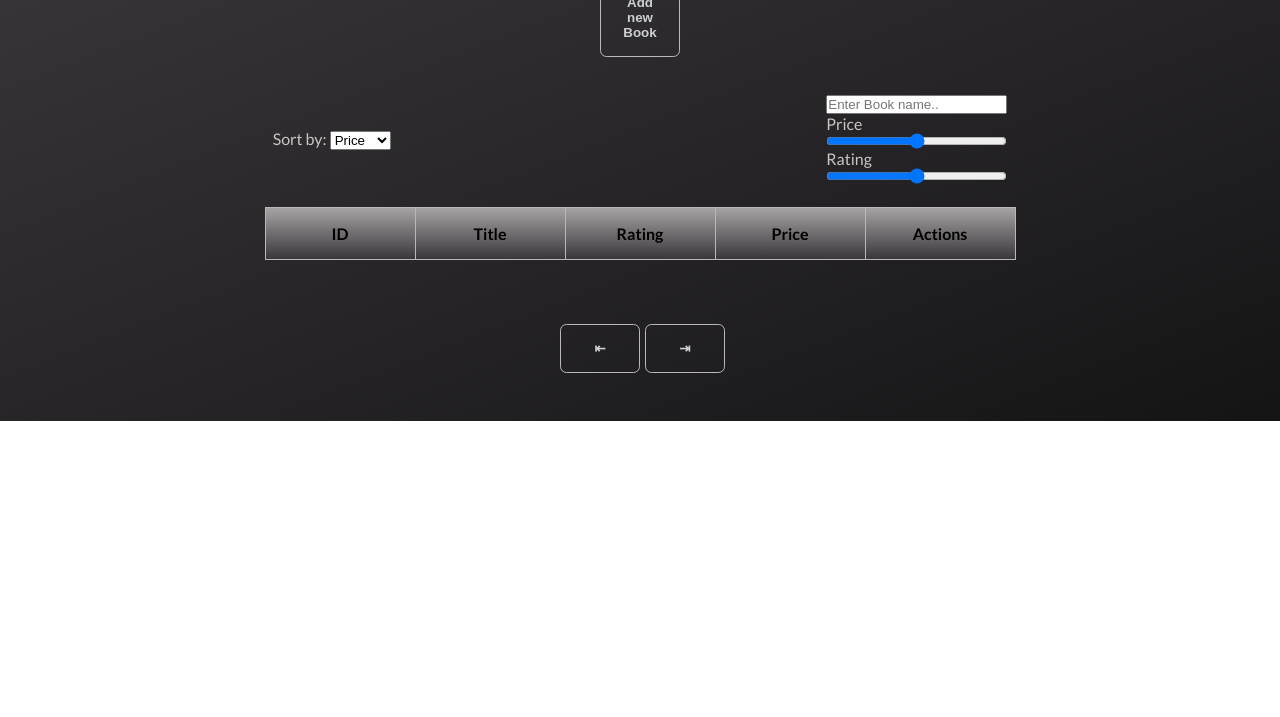
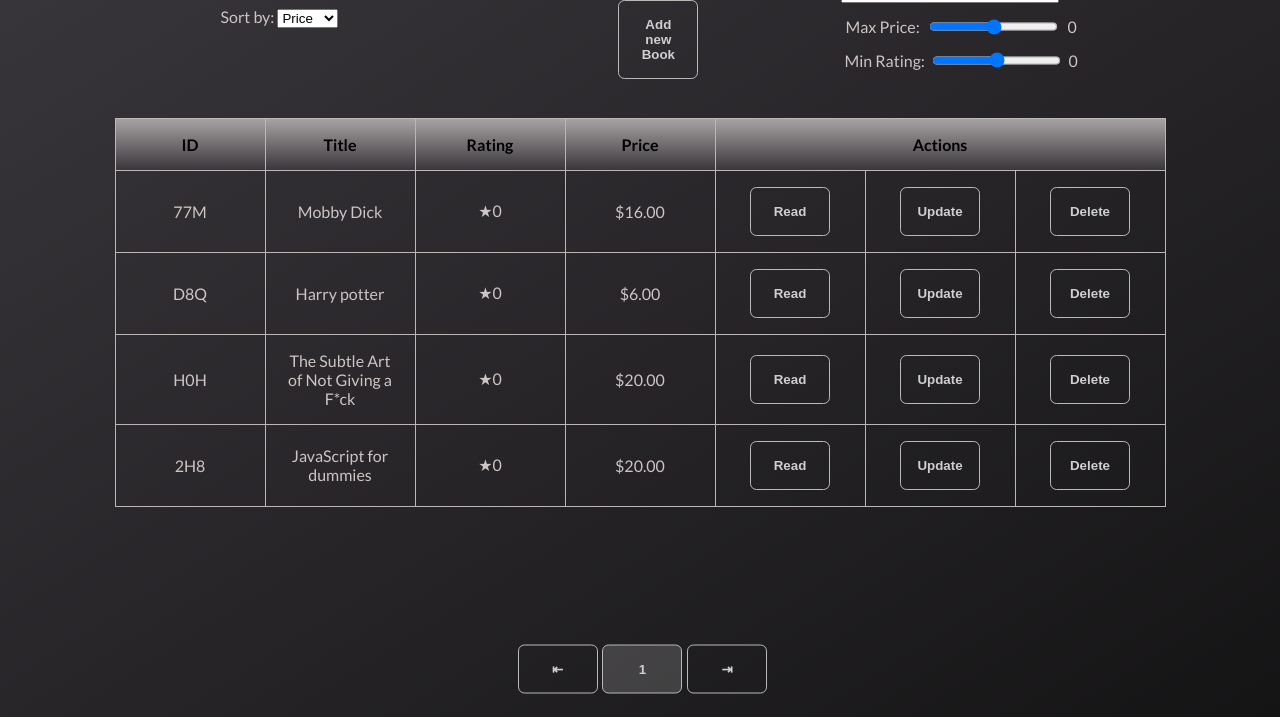
Before and after one commit to YoavDn/book-shop, a plain HTML site: page index.html in a window 1280 px wide. Shown: the part 83-800 px from the top of the page. Drawn offline with Linux system fonts and the light colour scheme.

Commit message:
css update

```diff
--- a/css/main.css
+++ b/css/main.css
@@ -10,6 +10,12 @@ html {
   color: rgb(205, 196, 196);
 }
 
+body {
+  height: 100vh;
+  background: linear-gradient(to top left, rgb(21, 20, 21), rgb(58, 55, 60))
+    no-repeat;
+}
+
 h2 {
   padding: 1rem;
   text-align: center;
@@ -17,7 +23,7 @@ h2 {
 table {
   margin: auto;
   border-collapse: collapse;
-  margin-bottom: 4rem;
+  margin-bottom: 1rem;
 }
 
 td {
@@ -32,10 +38,6 @@ thead {
   font-weight: 700;
   color: black;
   background: linear-gradient(to bottom, rgb(170, 165, 165), rgb(58, 55, 60));
-}
-body {
-  background: linear-gradient(to top left, rgb(21, 20, 21), rgb(58, 55, 60))
-    no-repeat;
 }
 
 .new-book {
@@ -108,31 +110,29 @@ body {
   font-size: 1.2rem;
 }
 
-.rate-btn {
-}
-
 .rate-placeholder {
   flex-basis: 50%;
 }
 
 .forms {
   display: flex;
-  width: 90%;
+  width: 70%;
   margin: auto;
-  justify-content: center;
+  justify-content: space-around;
 
   padding: 1.4rem;
   align-items: center;
+}
+
+.select-sort {
+  flex-basis: 30%;
 }
 
 .filter-form {
   display: flex;
   flex-direction: column;
   justify-content: space-around;
-}
-
-.select-sort {
-  flex-basis: 50%;
+  height: 100px;
 }
 
 button {
@@ -154,6 +154,9 @@ button:hover {
 }
 
 .paging {
+  position: absolute;
+  bottom: 0;
+  transform: translateY(50%);
   margin-bottom: 3rem;
   display: flex;
   width: 100%;
@@ -166,3 +169,18 @@ button:hover {
 .active {
   background-color: rgba(167, 167, 167, 0.256);
 }
+
+.add-book {
+  flex-basis: 40%;
+}
+
+.eror-msg {
+  border: none;
+  font-size: 1.5rem;
+}
+
+.range-container {
+  display: flex;
+  width: 110%;
+  justify-content: space-around;
+}
--- a/index.html
+++ b/index.html
@@ -8,8 +8,8 @@
     <title>Book Shop</title>
   </head>
   <body onload="onInit()">
-    <h2>Book Shop</h2>
-    <button class="new-book" onclick="onAddBook()">Add new Book</button>
+
+
     <div class="forms">
    <form class="select-sort" action="">
         <label for="sort-books">Sort by:</label>
@@ -21,13 +21,31 @@
         </select>
 
       </form>
-      <form  class="filter-form">
+      <div class="add-book">
+
+    <h2>Book Shop</h2>
+    <button class="new-book" onclick="onAddBook()">Add new Book</button>
+    </div>
+    <div class="filter-container">
+
+      <label for="filter-form">Filter by:</label>
+    <form  name="filter-form" class="filter-form">
         <input name="search" type="text" oninput="onFilterBooks({ title: this.value})" placeholder="Enter Book name..">
-        <label for="max-price">Price</label>
-        <input name="max-price" min="0" max="20" type="range" onchange="onFilterBooks({maxPrice: this.value})">
-        <label for="min-rating">Rating</label>
-        <input name="min-rating" min="0" max="10" type="range" onchange="onFilterBooks({minRating: this.value})">
+        <div class="range-container">
+          <label for="max-price">Max Price:</label>
+        <input name="max-price" min="0" max="20" step="0.1" type="range" onchange="onFilterBooks({maxPrice: this.value});updatePriceValue(this.value)">
+          <p id="price-value">0</p>
+        </div>
+       <div class="range-container">
+          <label for="min-rating">Min Rating:</label>
+        <input name="min-rating" min="0" max="10"  type="range" onchange="onFilterBooks({minRating: this.value});updateRatingValue(this.value)">
+        <p id="rating-value">0</p>
+       </div>
+
       </form>
+    </div>
+
+
     </div>
 
 
@@ -39,7 +57,7 @@
             <td>ID</td>
             <td>Title</td>
             <td>Rating</td>
-            <td>Price</td>
+            <td >Price</td>
 
             <td colspan="3">Actions</td>
           </tr>
--- a/js/book.controller.js
+++ b/js/book.controller.js
@@ -15,7 +15,7 @@ function renderBooks() {
             <td>${book.id}</td>
             <td>${book.title}</td>
             <td>&bigstar;${book.rating}</td>
-            <td>${book.price}</td>
+            <td>$${book.price}</td>
             <td><button class="read-btn"onclick=onOpenModal("${book.id}")>Read</button></td>
             <td><button class="update-btn" onclick=onUpdateBook("${book.id}")>Update</button></td>
             <td><button class="delete-btn" onclick=onDeleteBook("${book.id}")>Delete</button></td>
@@ -104,7 +104,6 @@ function onFilterBooks(filterBy) {
   filterBy = setFilterBooks(filterBy)
   const currPage = getCurPage()
   console.log(currPage)
-
   renderBooks()
 
   const queryStringParams = `?maxPrice=${filterBy.maxPrice}&minRating=${filterBy.minRating}&title=${filterBy.title}`
@@ -135,12 +134,15 @@ function renderFilterByQueryStringParams() {
 }
 
 function onNextPage() {
-  selectPage(1)
+  const nextPage = getCurPage() + 1
+  selectPage(nextPage)
   renderBooks()
 }
 
 function onPrevPage() {
-  selectPage(-1)
+  const prevPage = getCurPage() - 1
+
+  selectPage(prevPage)
   renderBooks()
 }
 
@@ -148,6 +150,10 @@ function renderPagesNav() {
   let booksLength = getBooks(true).length
   let pagesNum = 0
   const currPage = getCurPage()
+
+  if (!booksLength) {
+    renderMsg()
+  }
 
   const elPagesUi = document.querySelector('.query-pages')
   elPagesUi.innerHTML = ''
@@ -172,3 +178,19 @@ function onSelectPage(pageIdx) {
 
   renderBooks()
 }
+
+function renderMsg() {
+  const elTbody = document.querySelector('tbody')
+
+  elTbody.innerHTML = `<tr> <td class="eror-msg" colspan="5">No books found...</td> </tr>`
+}
+
+function updateRatingValue(val) {
+  console.log(val)
+  document.getElementById('rating-value').innerText = val
+}
+
+function updatePriceValue(val) {
+  console.log(val)
+  document.getElementById('price-value').innerText = val
+}
--- a/js/services/book.service.js
+++ b/js/services/book.service.js
@@ -23,10 +23,11 @@ function getCurPage() {
 }
 
 function selectPage(pageIdx) {
-  const queryPage = pageIdx
-  const booksOnPage = getBooksOnPage(queryPage)
+  const booksOnPage = getBooksOnPage(pageIdx)
+  console.log(pageIdx)
+  console.log(booksOnPage)
 
-  if (booksOnPage > 0) gPageIdx = queryPage
+  if (booksOnPage > 0) gPageIdx = pageIdx
 }
 
 function _createBook(title) {
@@ -53,7 +54,7 @@ function getBooks(isAll) {
   var books = gBooks.filter(book => {
     return (
       book.title.includes(gFilterBy.title) &&
-      +book.price >= +gFilterBy.maxPrice &&
+      +book.price <= +gFilterBy.maxPrice &&
       +book.rating >= +gFilterBy.minRating
     )
   })
```
